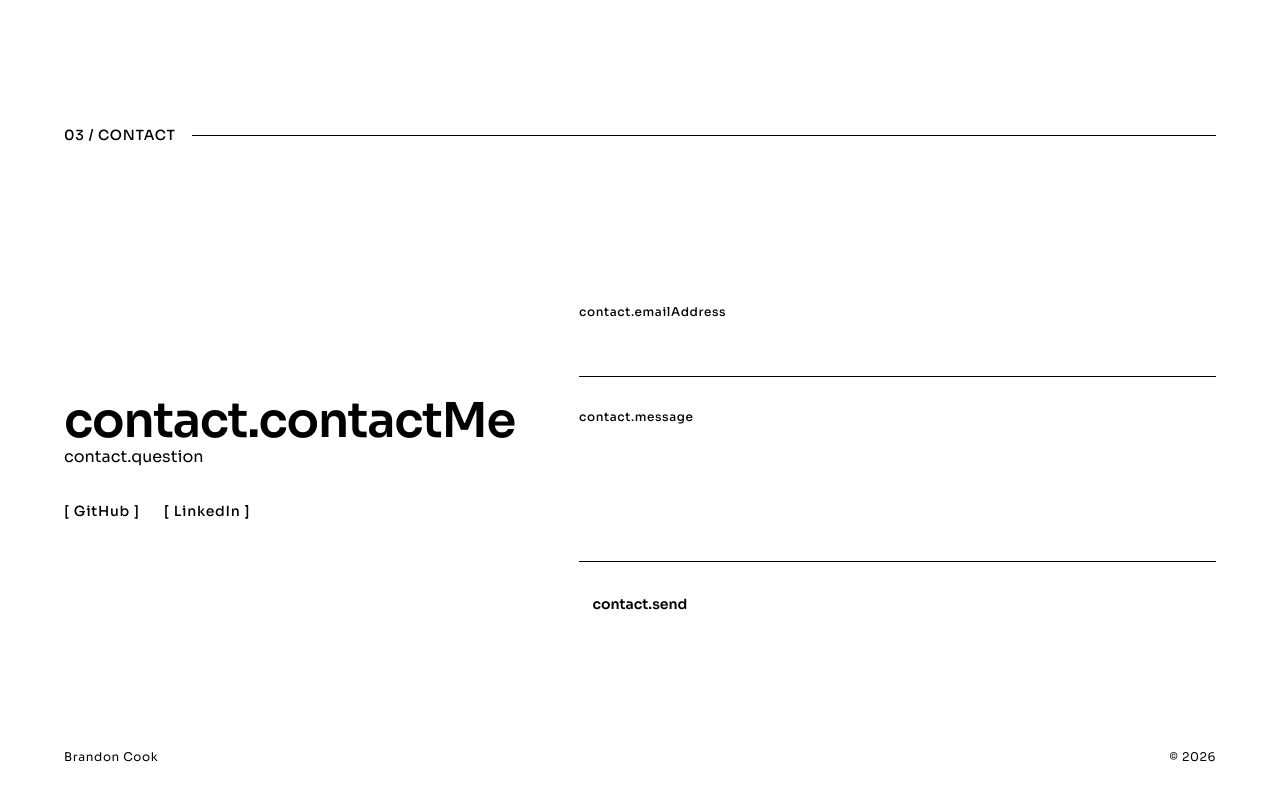
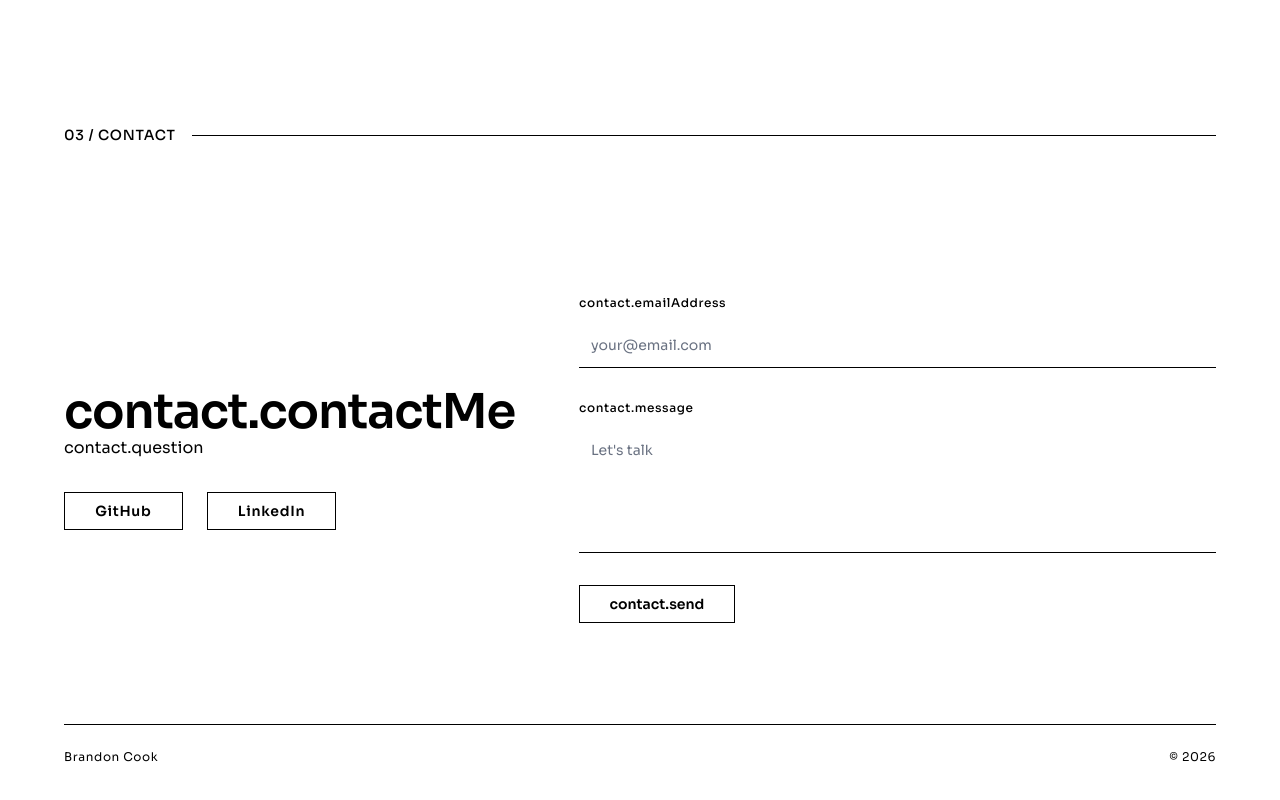
Before and after one commit to Bcook2289/portfolio, a Next.js app in the folder portfolio-project/: page /en in a window 1280 px wide. Shown: the part 1555-2355 px from the top of the page. Built offline with nearby package versions, Linux system fonts and the light colour scheme.

Commit message:
finished ContactForm and WhatIBuild

```diff
--- a/portfolio-project/src/components/UI/ContactForm.tsx
+++ b/portfolio-project/src/components/UI/ContactForm.tsx
@@ -2,7 +2,6 @@
 
 import React, {useState} from 'react';
 import Link from 'next/link';
-import {motion} from 'framer-motion';
 import { useTranslations } from 'next-intl';
 
 const ContactForm = () => {
@@ -68,27 +67,111 @@ const ContactForm = () => {
                                 href="https://github.com/Bcook2289"
                                 target='_blank'
                                 rel="noopener noreferrer"
-                                className="group"
+                                className="
+                                    group
+                                    inline-flex
+                                    items-center
+                                    border
+                                    border-black
+                                    px-4 py-2
+                                    font-sora
+                                    text-sm
+                                    font-semibold
+                                    transition-colors
+                                    duration-300
+                                    hover:bg-black
+                                    hover:text-white
+                                    dark:border-white
+                                    dark:hover:bg-white
+                                    dark:hover:text-black
+                                "
                             >
-                                <motion.span
-                                    className='inline-block'
-                                    whileHover={{ x: 4 }}
+                                <span
+                                    aria-hidden="true"
+                                    className="
+                                        mr-2
+                                        inline-block
+                                        -translate-x-2
+                                        opacity-0
+                                        transition-all
+                                        duration-300
+                                        group-hover:translate-x-0
+                                        group-hover:opacity-100
+                                    "
                                 >
-                                    [ GitHub ]
-                                </motion.span>
+                                    [
+                                </span>
+                                    GitHub
+                                <span
+                                    aria-hidden="true"
+                                    className="
+                                        ml-2
+                                        inline-block
+                                        translate-x-2
+                                        opacity-0
+                                        transition-all
+                                        duration-300
+                                        group-hover:translate-x-0
+                                        group-hover:opacity-100
+                                    "
+                                >
+                                    ]
+                                </span>
                             </Link>
                             <Link
                                 href="https://www.linkedin.com/in/bcook2289"
                                 target='_blank'
                                 rel="noopener noreferrer"
-                                className='group'
+                                className='
+                                    group
+                                    inline-flex
+                                    items-center
+                                    border
+                                    border-black
+                                    px-4 py-2
+                                    font-sora
+                                    text-sm
+                                    font-semibold
+                                    transition-colors
+                                    duration-300
+                                    hover:bg-black
+                                    hover:text-white
+                                    dark:border-white
+                                    dark:hover:bg-white
+                                    dark:hover:text-black
+                                '
                             >
-                                <motion.span
-                                    className='inline-block'
-                                    whileHover={{ x: 4 }}
+                                <span
+                                    aria-hidden="true"
+                                    className="
+                                        mr-2
+                                        inline-block
+                                        -translate-x-2
+                                        opacity-0
+                                        transition-all
+                                        duration-300
+                                        group-hover:translate-x-0
+                                        group-hover:opacity-100
+                                    "
                                 >
-                                        [ LinkedIn ]
-                                </motion.span>
+                                    [
+                                </span>
+                                    LinkedIn
+                                <span
+                                    aria-hidden="true"
+                                    className="
+                                        ml-2
+                                        inline-block
+                                        translate-x-2
+                                        opacity-0
+                                        transition-all
+                                        duration-300
+                                        group-hover:translate-x-0
+                                        group-hover:opacity-100
+                                    "
+                                >
+                                    ]
+                                </span>
                             </Link>
                         </div>
                     </div>
@@ -116,6 +199,7 @@ const ContactForm = () => {
                                         id='email'
                                         type='email'
                                         name='email'
+                                        placeholder='your@email.com'
                                         required
                                         className='
                                             mt-3
@@ -123,15 +207,21 @@ const ContactForm = () => {
                                             border-b
                                             border-black
                                             bg-transparent
-                                            px-0
-                                            py-3
+                                            px-3 py-3
                                             font-sora
                                             text-sm
+                                            text-black
                                             outline-none
-                                            transition-colors
-                                            focus:border-gray-500
+                                            transition-all
+                                            duration-300
+                                            placeholder:text-gray-500
+                                            focus:border-black
                                             dark:border-white
-                                            dark:focus:border-gray-400
+                                            dark:text-white
+                                            dark:placeholder:text-gray-400
+                                            dark:focus:border-white
+                                            dark:focus:bg-white
+                                            dark:focus:text-black
                                         '
                                     />
                                     {/* MESSAGE */}
@@ -145,6 +235,7 @@ const ContactForm = () => {
                                         id='message'
                                         name='message'
                                         required rows={5}
+                                        placeholder="Let's talk"
                                         className='
                                             mt-3
                                             w-full
@@ -152,15 +243,20 @@ const ContactForm = () => {
                                             border-b
                                             border-black
                                             bg-transparent
-                                            px-0
-                                            py-3
+                                            px-3 py-3
                                             font-sora
                                             text-sm
                                             outline-none
-                                            transition-colors
-                                            focus:border-gray-500
+                                            transition-all
+                                            duration-300
+                                            placeholder:text-gray-500
+                                            focus:border-black
                                             dark:border-white
-                                            dark:focus:border-gray-400
+                                            dark:text-white
+                                            dark:placeholder:text-gray-400
+                                            dark:focus:border-white
+                                            dark:focus:bg-white
+                                            dark:focus:text-black
                                         '/>
                                     {/* HONEYPOT */}
                                     <input
@@ -174,18 +270,24 @@ const ContactForm = () => {
                                     <div className='mt-8 flex items-center justify-between'>
                                         <button
                                             type='submit'
-                                            disabled={
-                                                contactFormStatus === "submitting"
-                                            }
+                                            disabled={ contactFormStatus === "submitting" }
                                             className='
                                                 group
                                                 inline-flex
                                                 items-center
+                                                border
+                                                border-black
+                                                px-4 py-2
                                                 font-sora
                                                 text-sm
                                                 font-semibold
                                                 transition-colors
                                                 duration-300
+                                                hover:bg-black
+                                                hover:text-white
+                                                dark:border-white
+                                                dark:hover:bg-white
+                                                dark:hover:text-black
                                                 disabled:cursor-not-allowed
                                                 disabled:opacity-50
                                             '
@@ -223,21 +325,21 @@ const ContactForm = () => {
                                                     group-hover:opacity-100
                                                 '
                                             >
-                                               ]
+                                            ]
                                             </span>
                                         </button>
-                                        {contactFormStatus === "fail" && (
-                                            <p className="font-jetbrains text-xs text-red-600">
-                                                {t("tryAgain")}
-                                            </p>
-                                        )}
                                     </div>
+                                    {contactFormStatus === "fail" && (
+                                        <p className="font-jetbrains text-xs text-red-600">
+                                            {t("tryAgain")}
+                                        </p>
+                                    )}
                                 </form>
                             )}
                     </div>
                 </div>
                 {/* FOOTER */}
-                <footer className='mt-auto botder-t border-black pt-6 dark:border-white'>
+                <footer className='mt-auto border-t border-black pt-6 dark:border-white'>
                     <div className='flex flex-col justify-between gap-2 font-jetbrains text-xs tracking-wider sm:flex-row'>
                         <span>Brandon Cook</span>
                         <span>© {new Date().getFullYear()}</span>
```
Also changed, not shown: portfolio-project/src/components/WhatIBuild/WhatIBuild.tsx (+20 -3 lines).
